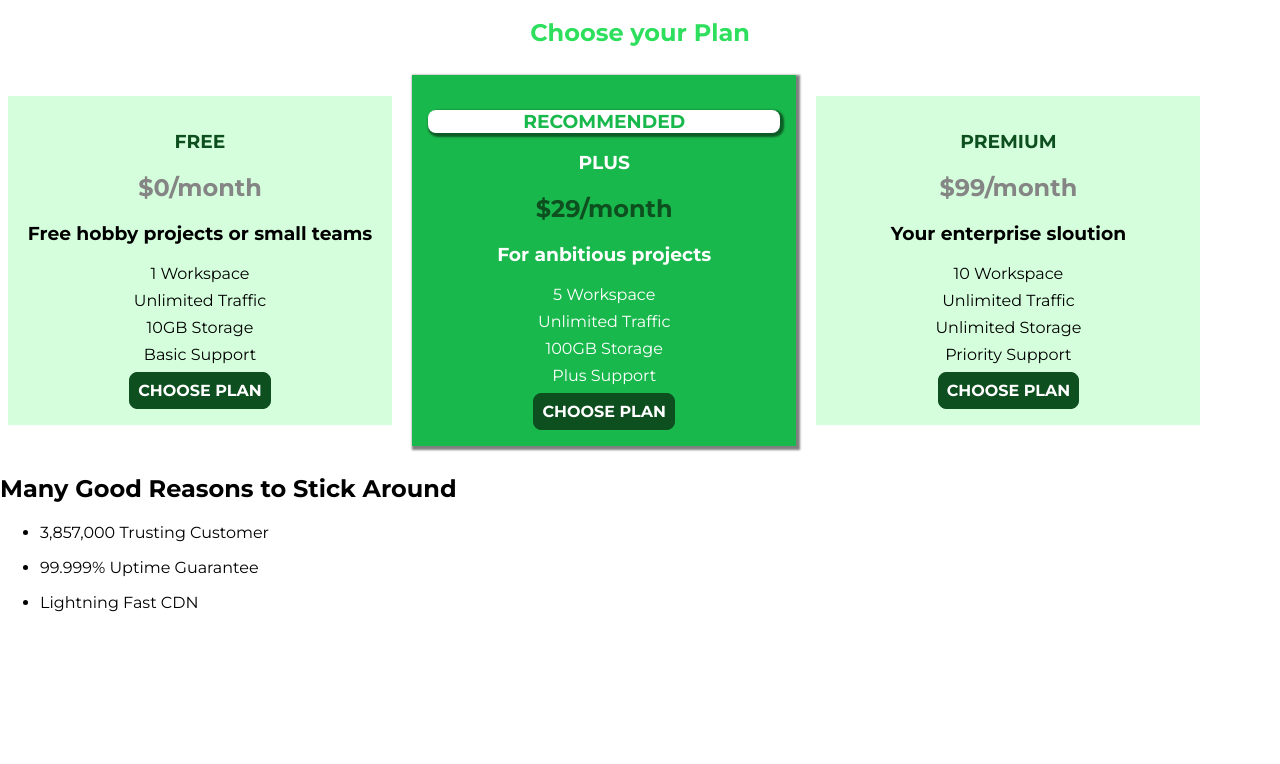
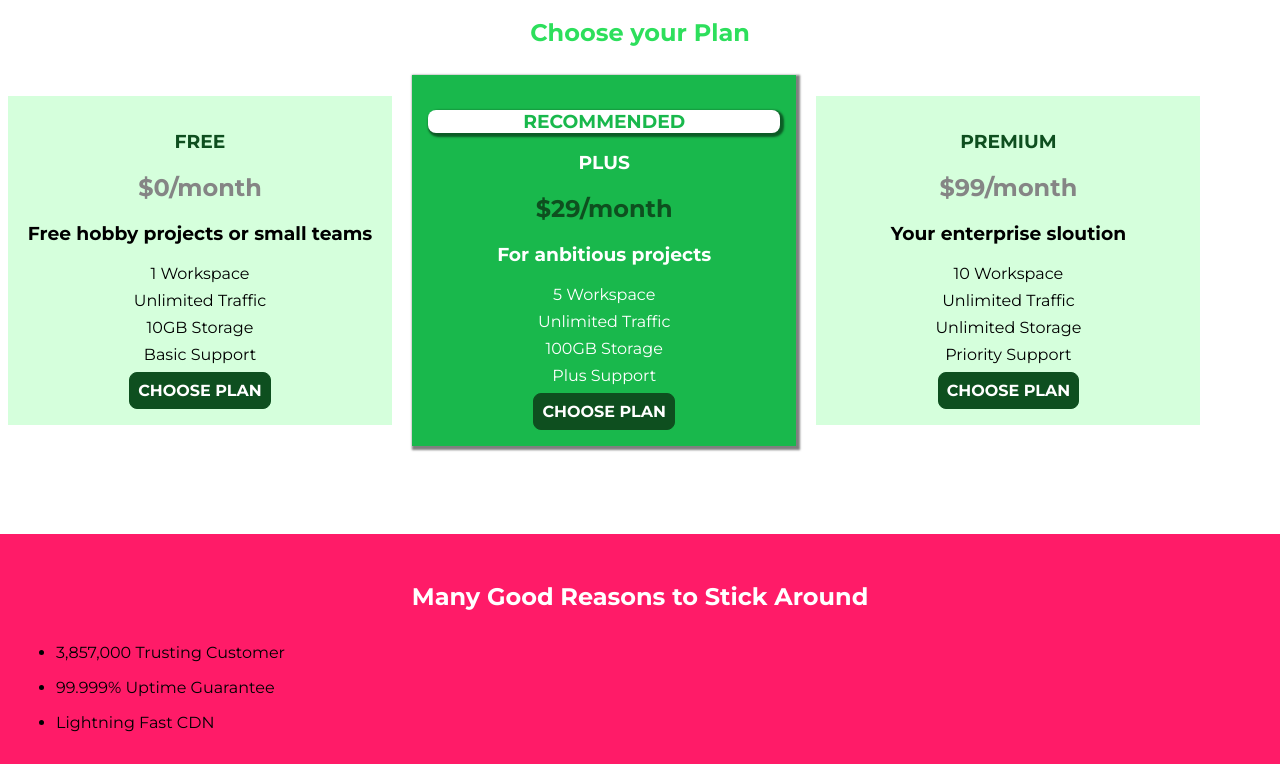
Before and after one commit to arunsinghsnd/uHost, a plain HTML site: page index.html in a window 1280 px wide. Shown: the part 573-1337 px from the top of the page. Before the commit the page ends 1201 px from the top, so only its background shows below. Drawn offline with Linux system fonts and the light colour scheme.

Commit message:
css applied to user section

```diff
--- a/index.html
+++ b/index.html
@@ -90,8 +90,8 @@
         </div>
       </section>
 
-      <section>
-        <h1>Many Good Reasons to Stick Around</h1>
+      <section id="key-features">
+        <h1 class="section-title">Many Good Reasons to Stick Around</h1>
         <ul>
           <li>
             <div></div>
--- a/style.css
+++ b/style.css
@@ -87,6 +87,17 @@ body {
   outline: none;
 }
 
+#key-features {
+  background: #ff1b68;
+  margin-top: 80px;
+  padding: 16px;
+}
+
+#key-features .section-title {
+  color: #fff;
+  margin: 32px;
+}
+
 .section-title {
   color: #2ddf5c;
   text-align: center;
```
